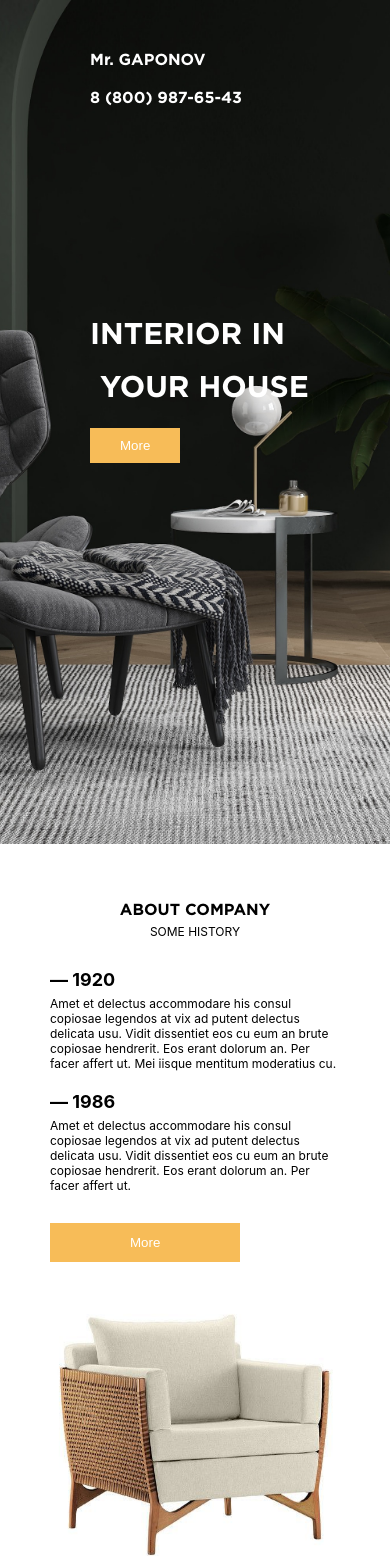
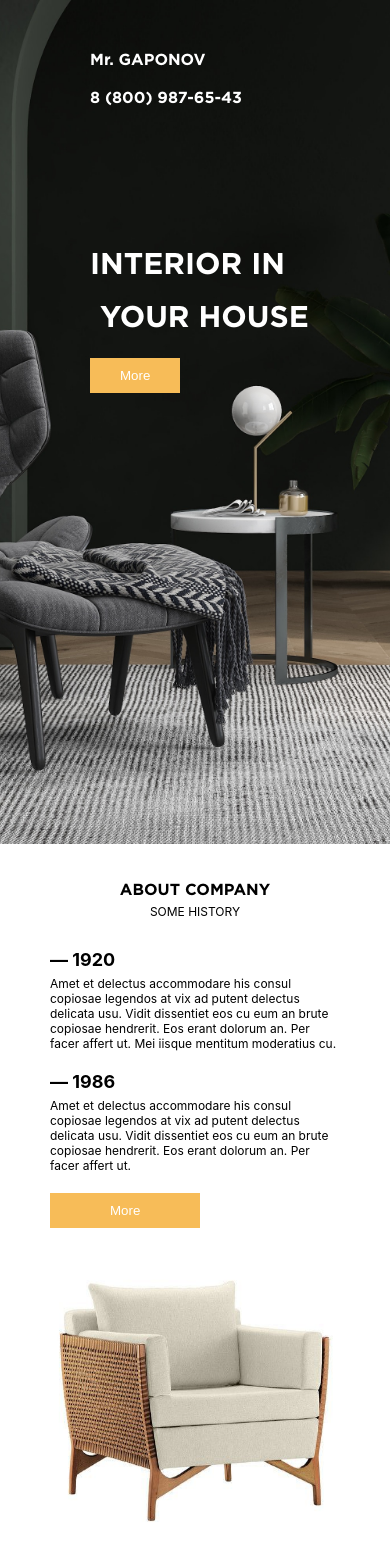
Before and after one commit to eggyyuliandika/furniture-web, a Next.js app: page / in a window 390 px wide. Shown: the top 1568 px of the page. Built offline with nearby package versions, Linux system fonts and the light colour scheme.

Commit message:
revisi 6

```diff
--- a/styles/style.css
+++ b/styles/style.css
@@ -26,7 +26,7 @@
   div.judul-mobile {
     display: block;
     font-size: 30px;
-    padding: 150px 30px 30px 40px;
+    padding: 80px 30px 30px 40px;
     font-family: "Gotham";
   }
 
@@ -43,7 +43,7 @@
       "img";
     grid-template-columns: 1fr;
     grid-template-rows: 0.2fr 0.4fr 0.7fr;
-    margin: 50px 50px 0px 50px;
+    margin: 30px 50px 0px 50px;
   }
 
   div.subheader-about {
@@ -62,7 +62,11 @@
   }
 
   div.display-more-about {
-    padding-top: 30px;
+    padding-top: 20px;
+  }
+
+  button.more-about {
+    padding: 10px 60px;
   }
 
   div.container-services {
@@ -103,6 +107,10 @@
     grid-area: img;
     justify-self: center;
     padding: 30px 0px 0px 0px;
+  }
+
+  div.judul-news {
+    font-size: 13px;
   }
 
   div.content1-news {
```
